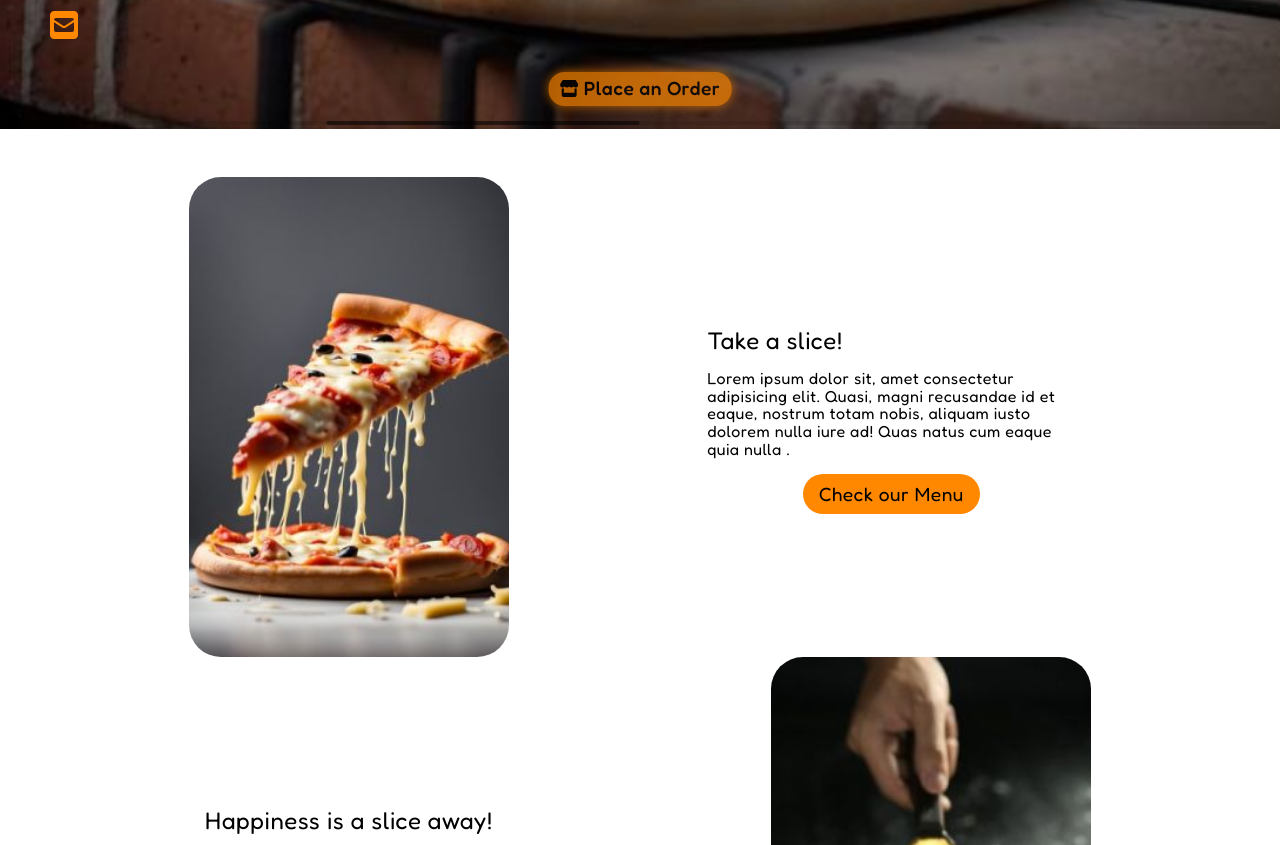
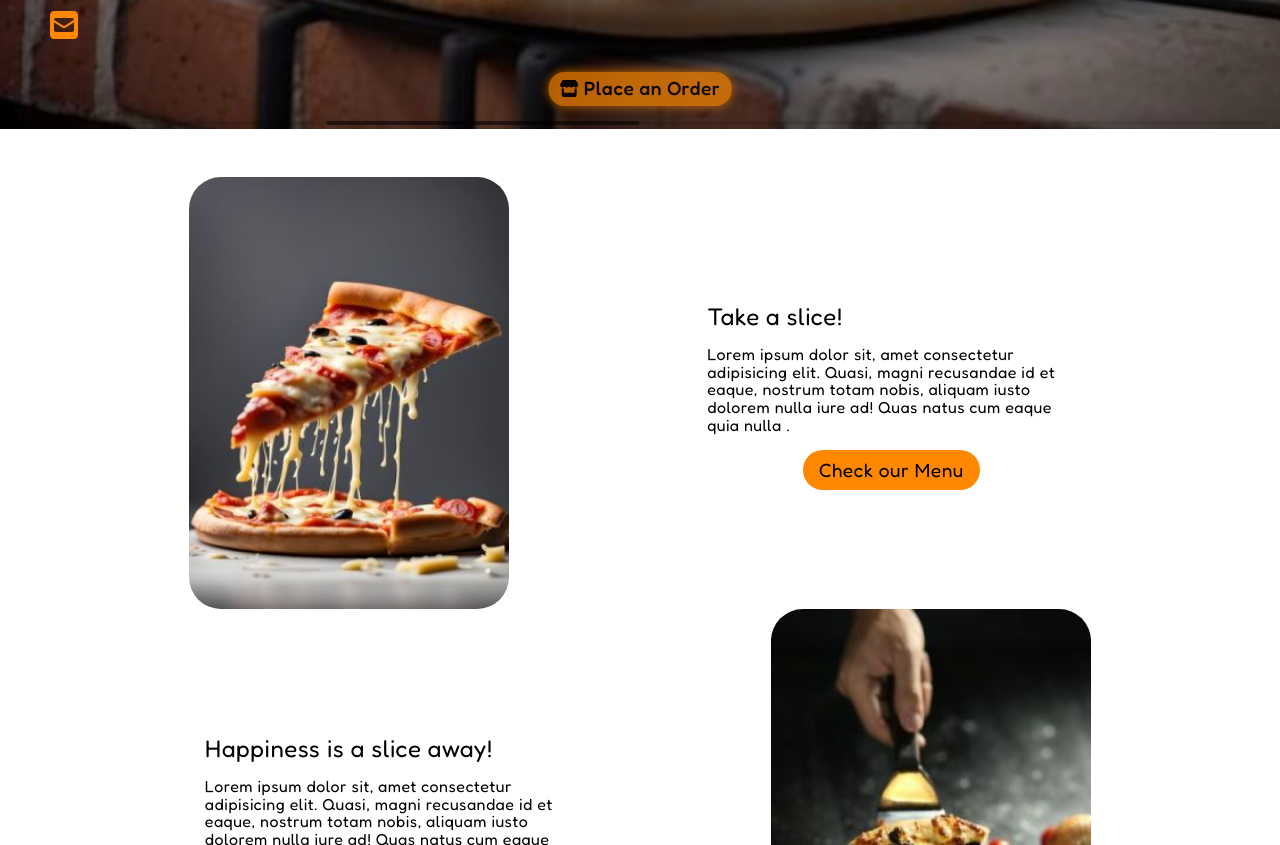
Before and after one commit to asdacosta/digiresttemplate, a React (Vite) app: page / in a window 1280 px wide. Shown: the part 675-1520 px from the top of the page. Built offline with nearby package versions, Linux system fonts and the light colour scheme.

Commit message:
Make img and their boxes be similar

```diff
--- a/src/components/Home/Home.module.css
+++ b/src/components/Home/Home.module.css
@@ -7,13 +7,25 @@
 }
 
 .imgBox {
-  height: 30rem;
+  height: 27rem;
   width: 20rem;
   overflow: hidden;
   border-radius: 2rem;
+  position: relative;
+}
+
+.imgBox::after {
+  content: "";
+  width: 100%;
+  height: 100%;
+  top: 0;
+  position: absolute;
+  background-color: rgba(0, 0, 0, 0.25);
+  z-index: 1;
 }
 
 .imgBox img {
+  width: 100%;
   height: 100%;
 }
 
@@ -112,7 +124,7 @@
   height: 100%;
   top: 0;
   position: absolute;
-  background-color: rgba(0, 0, 0, 0.4);
+  background-color: rgba(0, 0, 0, 0.42);
   z-index: 1;
 }
 
@@ -171,6 +183,15 @@
   border-radius: 1.5rem;
   position: relative;
   cursor: pointer;
+}
+
+.someMenu > section::before {
+  content: "";
+  width: 100%;
+  height: 100%;
+  top: 0;
+  position: absolute;
+  background-color: rgba(0, 0, 0, 0.2);
 }
 
 .someMenu > section:hover::after {
@@ -247,7 +268,6 @@
 
 .location h3 {
   font-size: 2rem;
-  /* color: rgb(255, 136, 0); */
 }
 
 .locationDetails {
```
